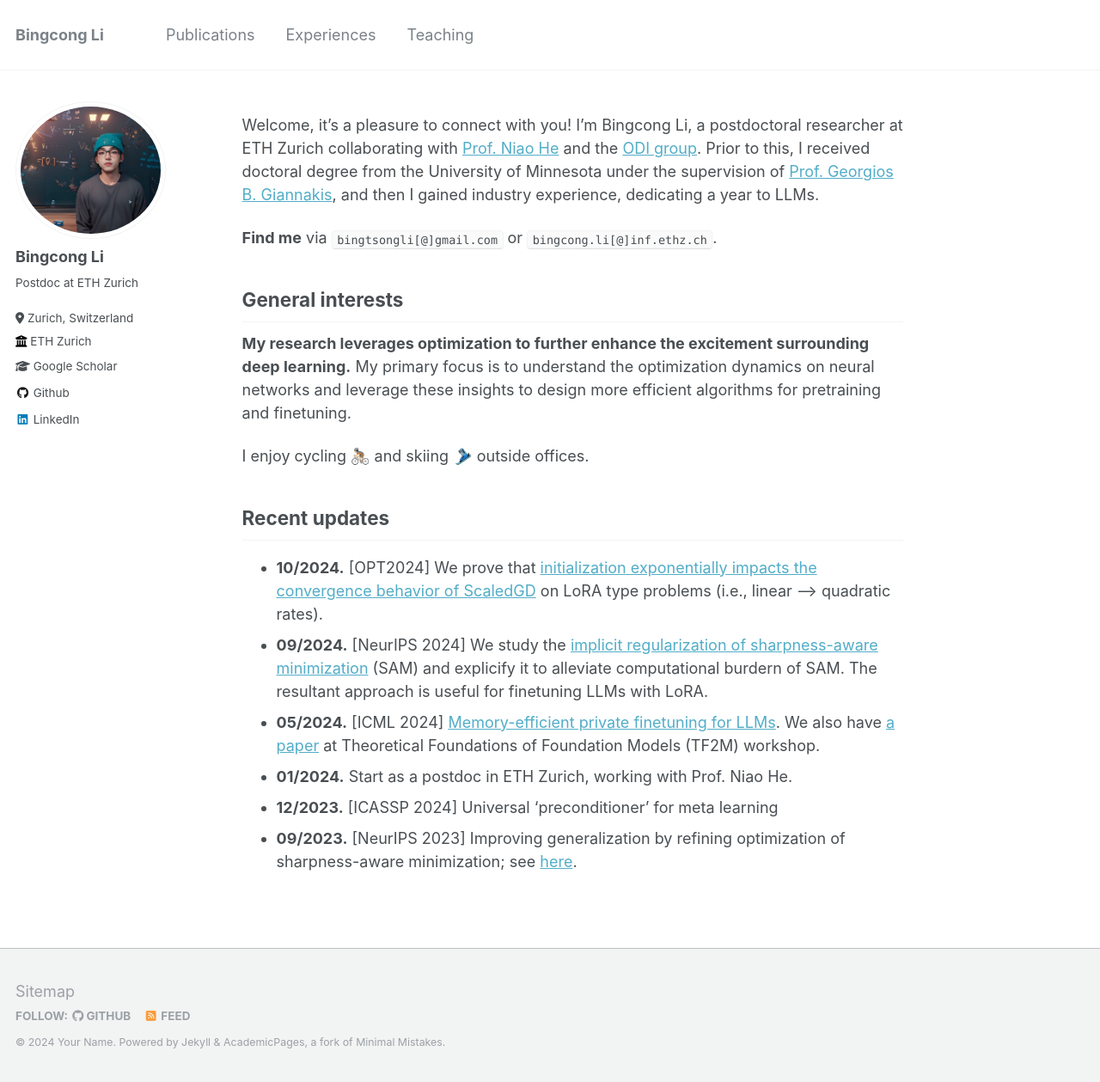
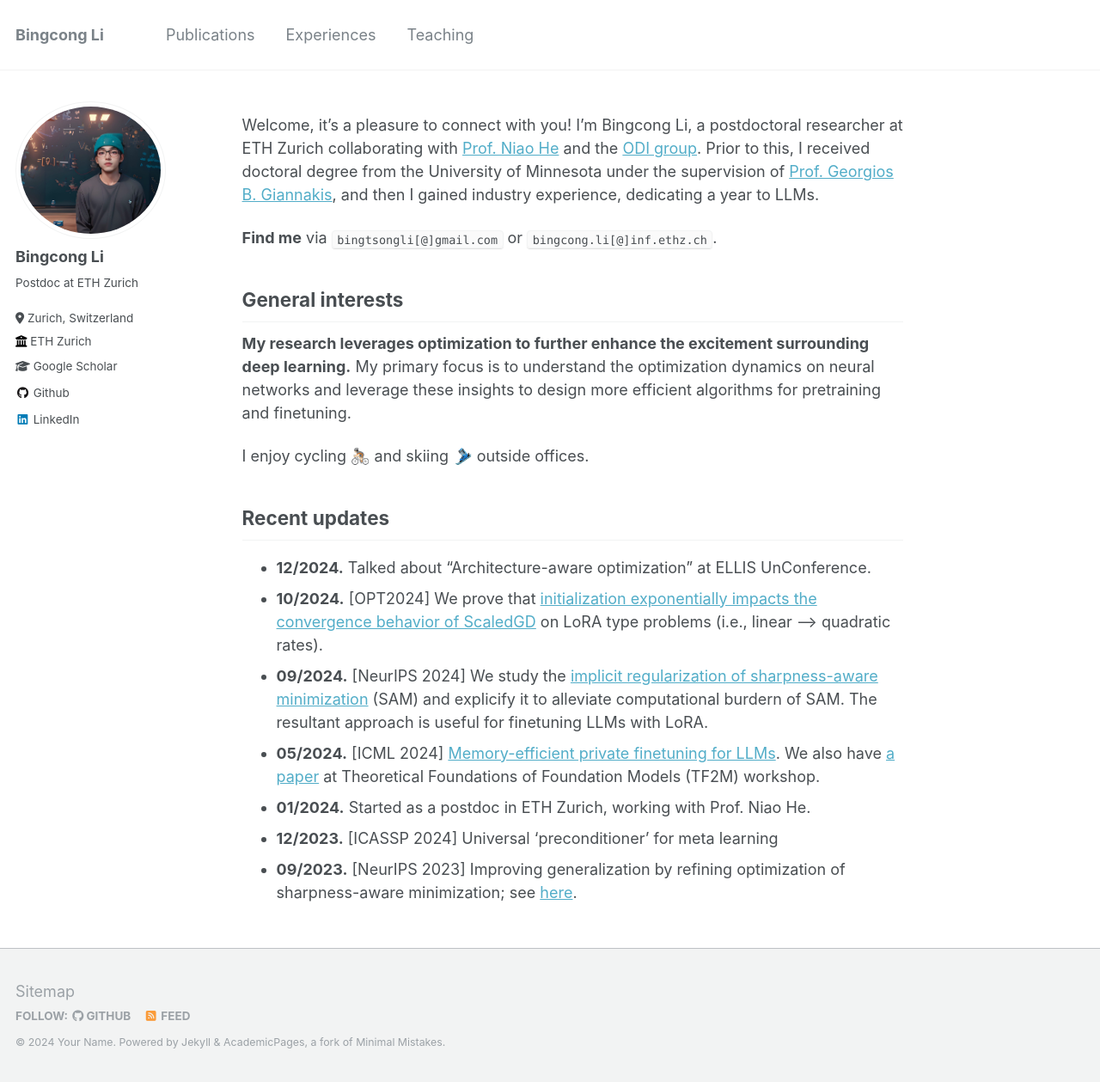
Before and after one commit to BingcongLi/bingcongli.github.io, a Jekyll site: the page built from _pages/about.md, in a window 1280 px wide and 1259 px high. Shown: the whole window at 86% size. Built offline with Jekyll 4.4.1, drawn with Linux system fonts in a browser that asks for light colours.

Commit message:
Dec-update

```diff
--- a/_pages/about.md
+++ b/_pages/about.md
@@ -23,9 +23,10 @@ I enjoy cycling 🚴🏻 and skiing 🎿 outside offices.
 
 Recent updates
 -----------
+- **12/2024.** Talked about "Architecture-aware optimization" at ELLIS UnConference.
 - **10/2024.** [OPT2024] We prove that [initialization exponentially impacts the convergence behavior of ScaledGD](https://arxiv.org/abs/2410.18965) on LoRA type problems (i.e., linear --> quadratic rates).
 - **09/2024.** [NeurIPS 2024] We study the [implicit regularization of sharpness-aware minimization](https://arxiv.org/abs/2410.14802) (SAM) and explicify it to alleviate computational burdern of SAM. The resultant approach is useful for finetuning LLMs with LoRA.
 - **05/2024.** [ICML 2024] [Memory-efficient private finetuning for LLMs](https://arxiv.org/pdf/2310.09639). We also have [a paper](https://openreview.net/pdf?id=chI7jvNkwK) at Theoretical Foundations of Foundation Models (TF2M) workshop.
-- **01/2024.** Start as a postdoc in ETH Zurich, working with Prof. Niao He.
+- **01/2024.** Started as a postdoc in ETH Zurich, working with Prof. Niao He.
 - **12/2023.** [ICASSP 2024] Universal 'preconditioner' for meta learning
 - **09/2023.** [NeurIPS 2023] Improving generalization by refining optimization of sharpness-aware minimization; see [here](https://arxiv.org/abs/2309.15639).
```
Also changed, not shown: 1 other file.
